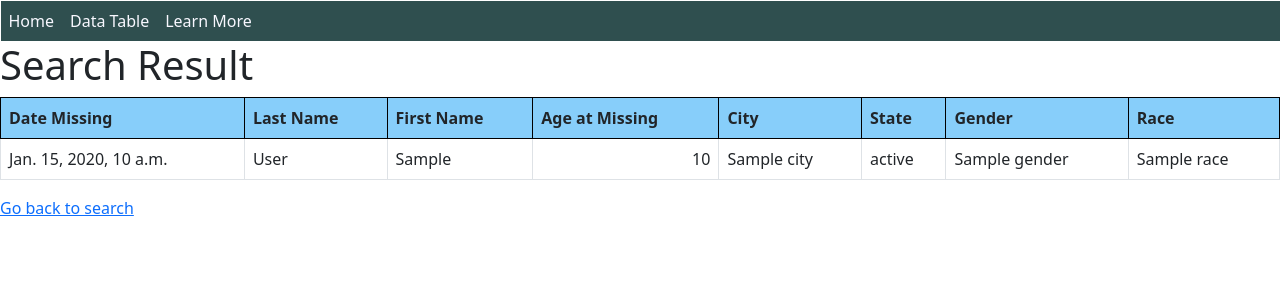
After one commit to Tannerka5/IS303-Team-Alpha, a Django app: template missingpersons/templates/information/search_persons.html in a window 1280 px wide. The commit adds this page. Shown: the top 300 px of the page. Run offline with Django 3.2, Linux system fonts and the light colour scheme; the template is opened without the code that fills it: most values are stand-ins (such as "Sample title", 1, 10 or a date in 2020).

Commit message:
Search Person now functioning

```diff
--- a/missingpersons/templates/information/data.html
+++ b/missingpersons/templates/information/data.html
@@ -7,7 +7,7 @@
     <br><br>
     <table class="table table-bordered table-hover table-condensed">
       <thead>
-        <tr>
+        <tr style="background-color: lightskyblue; border-color: black;">
           <th title="Field #1">Date Missing</th>
           <th title="Field #2">Last Name</th>
           <th title="Field #3">First Name</th>
--- a/missingpersons/templates/information/search.html
+++ b/missingpersons/templates/information/search.html
@@ -2,4 +2,9 @@
 {% block title %}<title>Search</title>{% endblock %}
 {% block content %}
     <h1> Search </h1>
+    <form method="get" action="{% url 'Search Persons' %}">
+        <label for="title">Name of Missing Person</label>
+        <input type ="text" id="first_name" name="first_name">
+        <button type="submit" class="btn btn-primary btn-sm mx-1">Search</button>
+    </form>
 {% endblock %}
--- /dev/null
+++ b/missingpersons/templates/information/search_persons.html
@@ -0,0 +1,41 @@
+{% extends 'base.html' %}
+{% block title %}<title>Search Persons</title>{% endblock %}
+{% block content %}
+
+    <h1>Search Result </h1>
+    {% if persons|length == 0 %}
+        <p> No results found </p>
+    {% else %}
+    <table class="table table-bordered table-hover table-condensed">
+        <thead>
+          <tr style="background-color: lightskyblue; border-color: black;">
+            <th title="Field #1">Date Missing</th>
+            <th title="Field #2">Last Name</th>
+            <th title="Field #3">First Name</th>
+            <th title="Field #4">Age at Missing</th>
+            <th title="Field #5">City</th>
+            <th title="Field #6">State</th>
+            <th title="Field #7">Gender</th>
+            <th title="Field #8">Race</th>
+          </tr>
+        </thead>
+        <tbody>
+          {% for person in persons %}
+          <tr>
+            <td>{{ person.date_missing }}</td>
+            <td>{{ person.last_name }}</td>
+            <td>{{ person.first_name }}</td>
+            <td align="right">{{ person.age_at_missing }} </td>
+            <td>{{ person.city }}</td>
+            <td>{{ person.state }}</td>
+            <td>{{ person.gender }}</td>
+            <td>{{ person.race }}</td>
+          </tr>
+          {% endfor %}
+        </tbody>
+      </table>
+    {% endif %}
+
+    <a href="{% url 'Search' %}">Go back to search</a>
+
+{% endblock %}
```
Also changed, not shown: missingpersons/missingpersonsapp/urls.py (+5 -3 lines), missingpersons/missingpersonsapp/views.py (+11 -0 lines).
